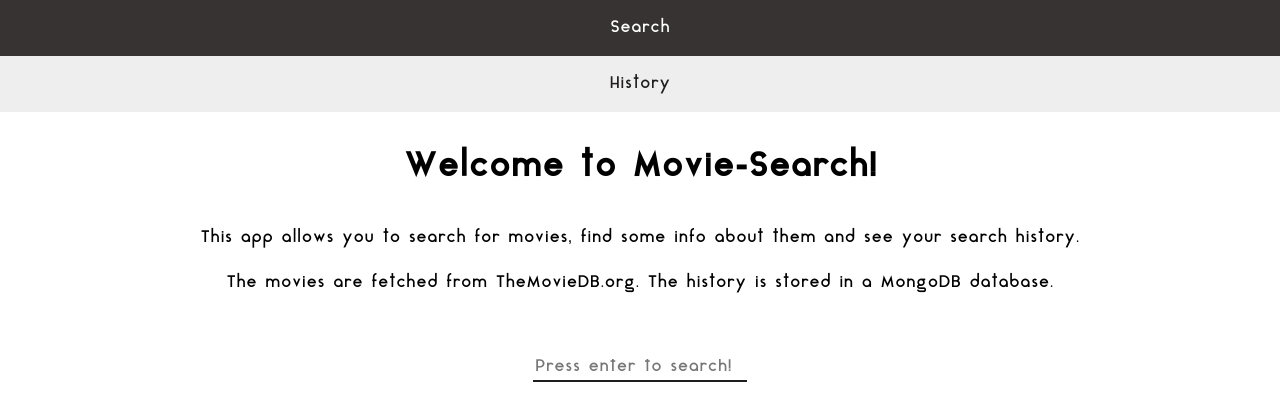
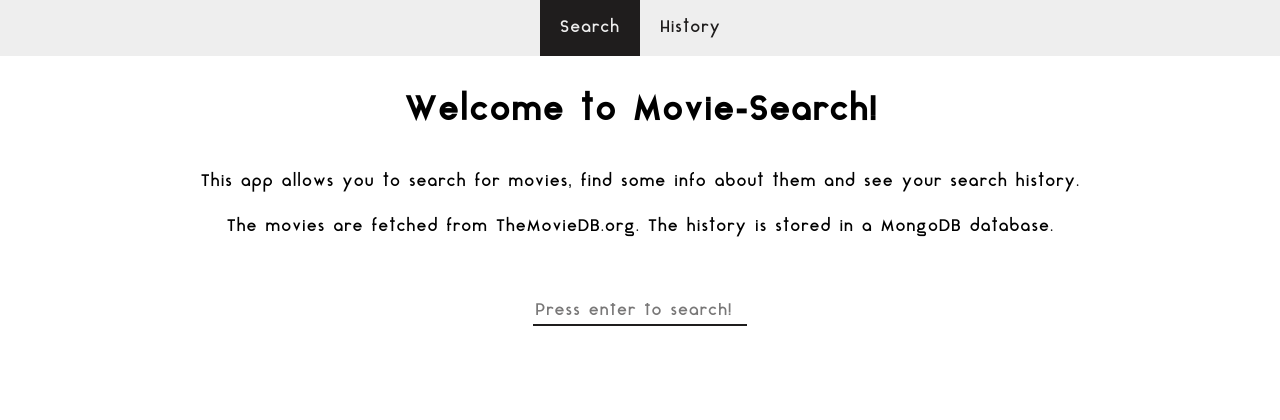
Before and after one commit to firearthur/TH-Movie-Search, an Angular app in the folder client/: page /search in a window 1280 px wide. Shown: the top 420 px of the page. Built offline with nearby package versions, Linux system fonts and the light colour scheme.

Commit message:
[Style] adds media query to change nav display to flex

```diff
--- a/client/src/app/navbar/navbar.component.css
+++ b/client/src/app/navbar/navbar.component.css
@@ -17,6 +17,13 @@ nav a:hover {
   background-color: #383333
 }
 
+@media screen and (min-width: 768px){
+  nav{
+    display: flex;
+    justify-content: center;
+  }
+}
+
 .selected {
   padding: 20px 20px;
   background-color: #1f1d1d;
```
